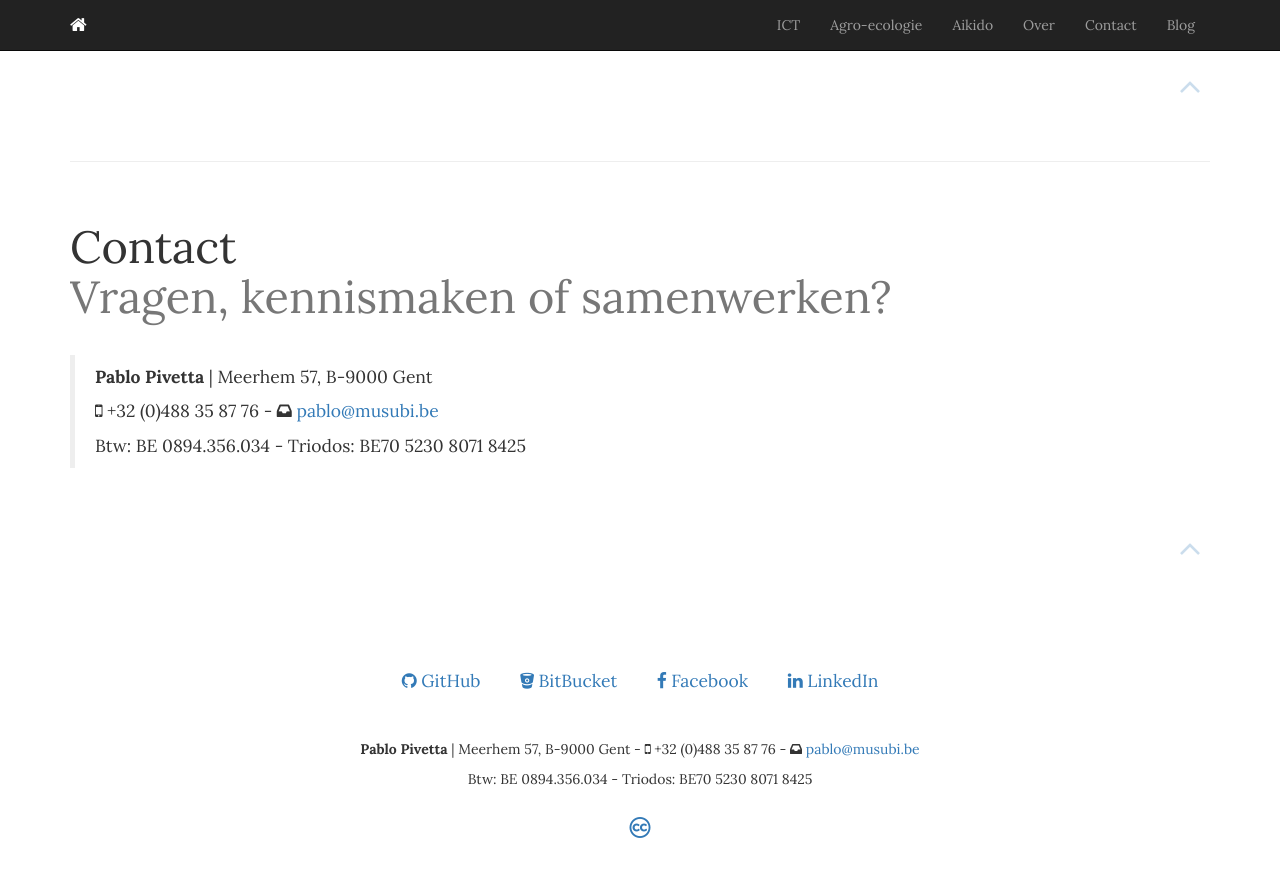
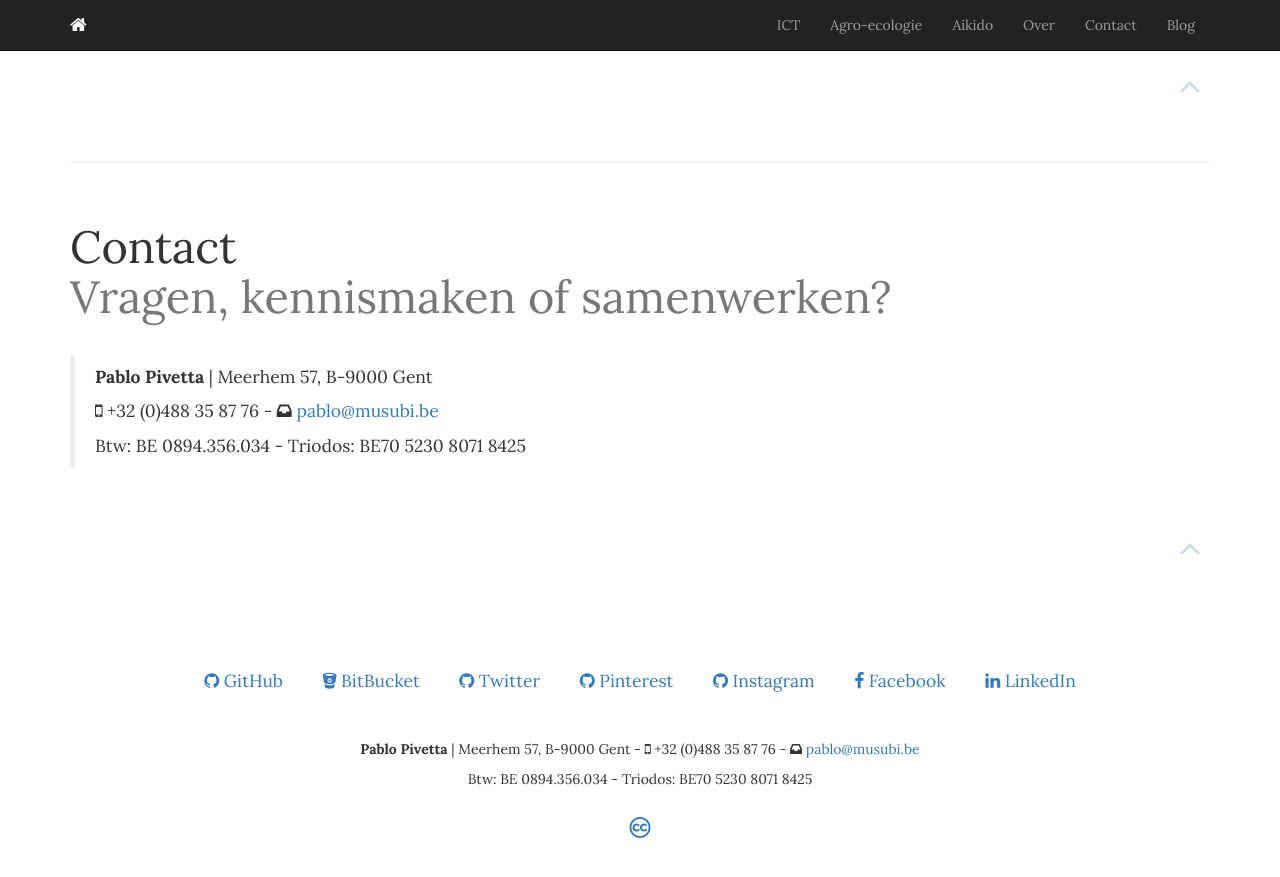
Before and after one commit to npmcdn-to-unpkg-bot/musubi-be.github.io, a Jekyll site: the page built from index.html, in a window 1280 px wide and 900 px high, scrolled down 3881 px. Shown: the top 877 px of the window. Built offline with Jekyll 4.4.1, drawn with Linux system fonts in a browser that asks for light colours; nearby versions of some CDN libraries; some of the changed lines change nothing that is shown.

Commit message:
social links

```diff
--- a/_config.yml
+++ b/_config.yml
@@ -27,6 +27,6 @@ linkedin_username:    pablopivetta
 facebook_username:    pablomusubi
 bitbucket_username:	  pablomusubi
 github_username:      pablomusubi
-#twitter_username:	  pablomusubi
-#pinterest_username:   pablomusubi
-#instagram_username:   pablomusubi
+twitter_username:	  pablomusubi
+pinterest_username:   pablomusubi
+instagram_username:   pablomusubi
```
